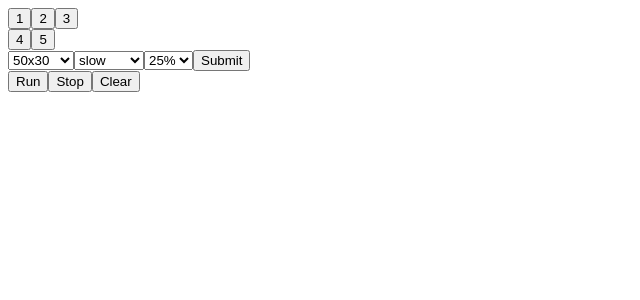
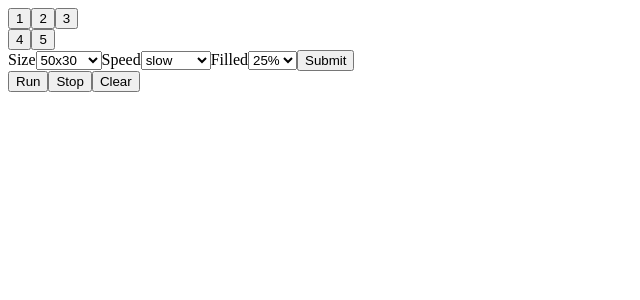
Before and after one commit to aydys/game_of_life, a React app: page / in a window 1280 px wide. Shown: the top 300 px of the page, without its empty margins (0-640 px from the left). Built offline with nearby package versions, Linux system fonts and the light colour scheme.

Commit message:
add test to ControlForm

```diff
--- a/src/components/ControlForm/ControlForm.tsx
+++ b/src/components/ControlForm/ControlForm.tsx
@@ -1,29 +1,35 @@
 import React, { FC } from "react";
 import { Formik, Field, Form } from "formik";
+import { Values } from "../Game";
 
-export const ControlForm: FC = () => {
+type Props = {
+  onSubmit: (values: Values) => void
+}
+
+export const ControlForm: FC<Props> = ({ onSubmit }) => {
 
   return <>
     <Formik
       initialValues={{ size: '50x30', speed: 'slow', filled: '25%'}}
-      onSubmit={(values, actions) => {
-        console.log({ values, actions });
-        alert(JSON.stringify(values, null, 2));
-        actions.setSubmitting(false);
+      onSubmit={(values) => {
+        onSubmit(values)
       }}
     >
       <Form>
-        <Field as='select' name='size'>
+        <label htmlFor="size">Size</label>
+        <Field id="size" as='select' name='size'>
           <option>50x30</option>
           <option>70x50</option>
           <option>100x80</option>
         </Field>
-        <Field as='select' name='speed'>
+        <label htmlFor="speed">Speed</label>
+        <Field id='speed' as='select' name='speed'>
           <option>slow</option>
           <option>meduim</option>
           <option>fast</option>
         </Field>
-        <Field as='select' name='filled'>
+        <label htmlFor="filled">Filled</label>
+        <Field id='filled' as='select' name='filled'>
           <option>0</option>
           <option>25%</option>
           <option>50%</option>
--- a/src/components/Game/Game.tsx
+++ b/src/components/Game/Game.tsx
@@ -2,9 +2,18 @@ import React, { FC } from 'react';
 import { Field } from "../Field";
 import { ControlForm } from "../ControlForm";
 
+export type Values = {
+  size: string,
+  speed: string,
+  filled: string
+}
+
 export const Game: FC = () => {
+  const handleSubmit = (values: Values) => {
+    console.log(values)
+  }
   return <>
     <Field onClick={() => {}} />
-    <ControlForm />
+    <ControlForm onSubmit={handleSubmit} />
   </>
 }
--- a/src/components/Game/index.ts
+++ b/src/components/Game/index.ts
@@ -1 +1 @@
-export { Game } from "./Game";
+export { Game, Values } from "./Game";
```
Also changed, not shown: 1 other file (tests, documents, lock files or other folders).
